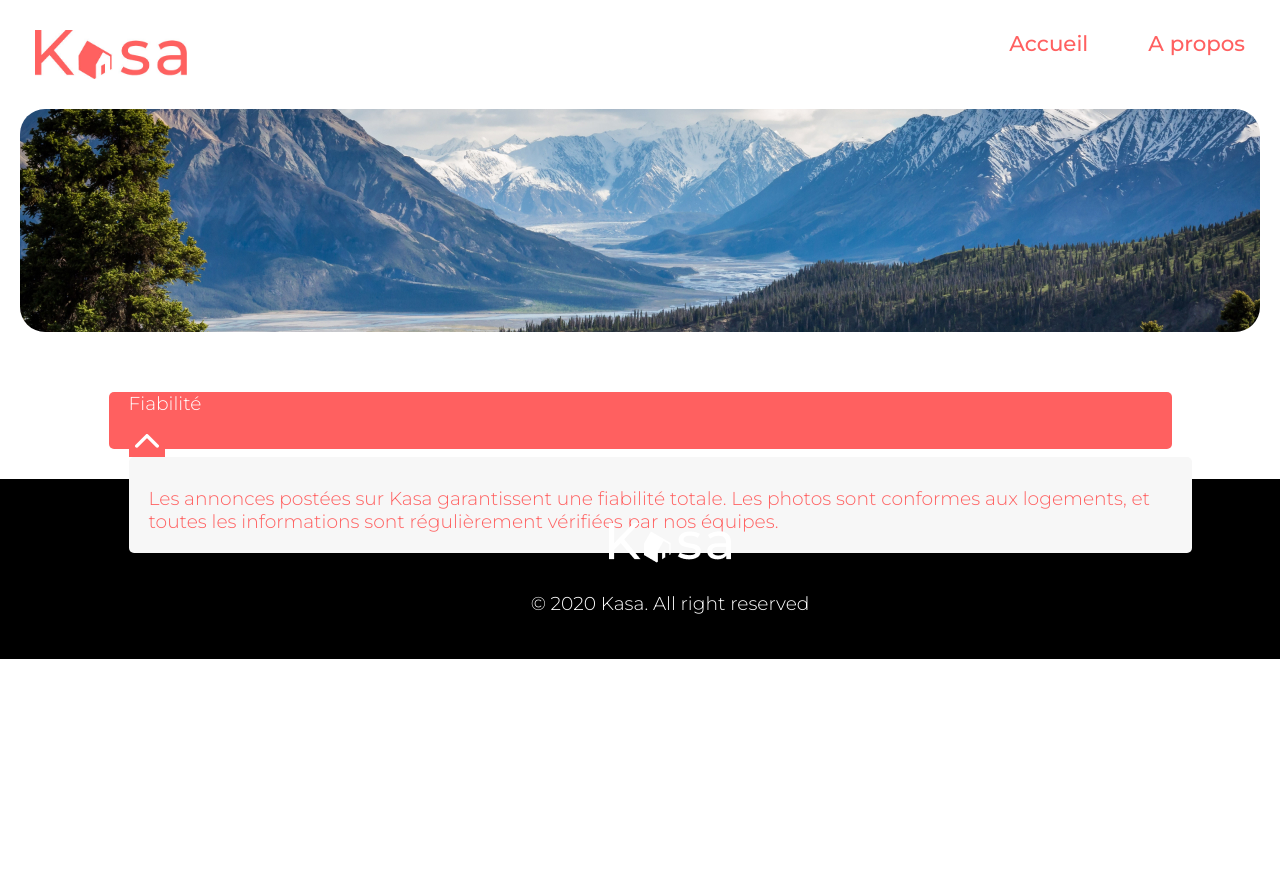
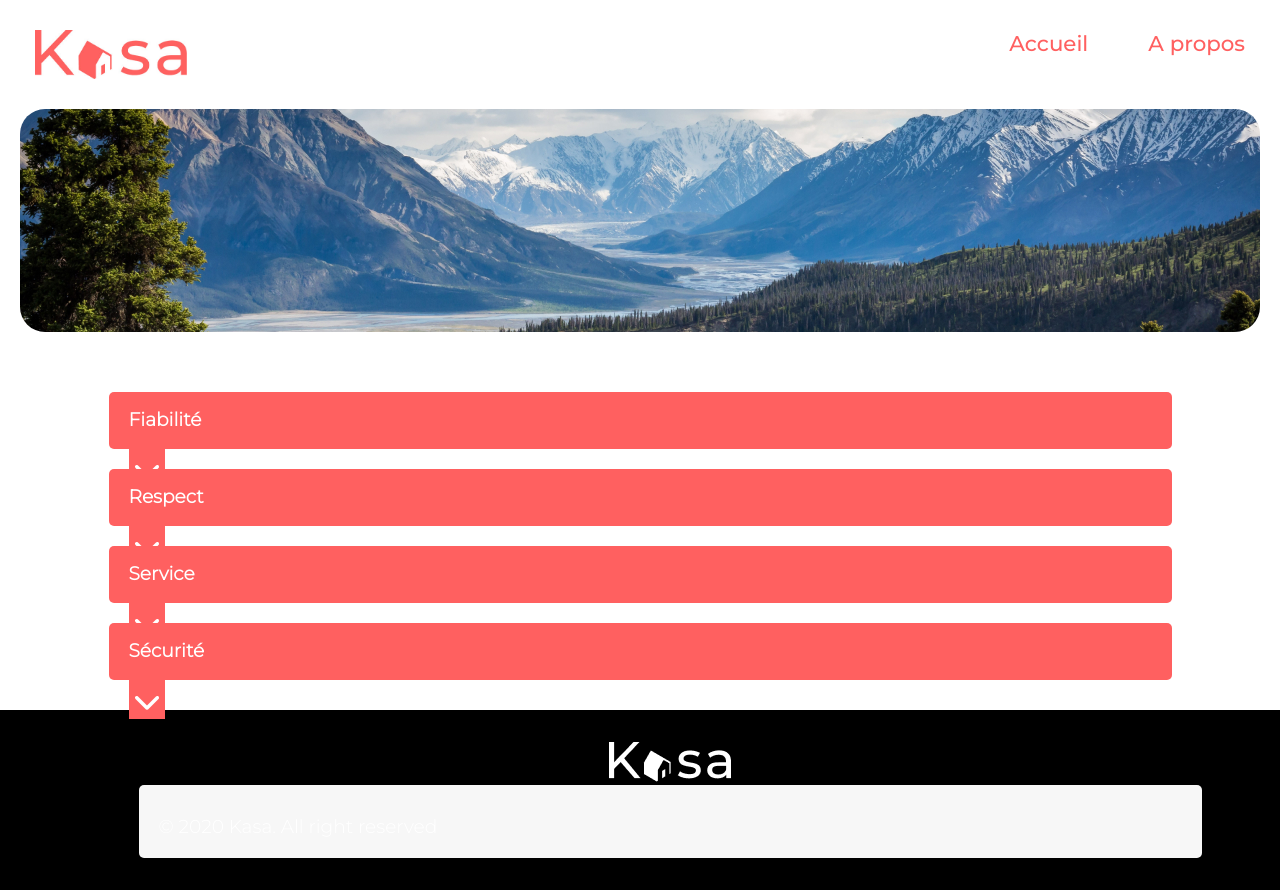
Before and after one commit to EmmaBroudic/projet6, a React (Create React App) app: page /a-propos in a window 1280 px wide. Shown: the top 890 px of the page. Before the commit the page ends 800 px from the top, so only its background shows below. Built offline with nearby package versions, Linux system fonts and the light colour scheme.

Commit message:
avancées sur la page à propos

```diff
--- a/src/components/Collapse/collapse.css
+++ b/src/components/Collapse/collapse.css
@@ -32,3 +32,17 @@
     padding-bottom: 10px;
     margin-top: 20px;
 }
+
+p {
+    font-family: MontserratLight;
+    font-size: 14pt;
+    color: #FF6060;
+    background-color: #F7F7F7;
+    width: 1023px;
+    height: auto;
+    border-radius: 5px;
+    padding-left: 20px;
+    padding-right: 20px;
+    padding-bottom: 20px;
+    padding-top: 30px;
+}
--- a/src/components/Collapse/collapse.jsx
+++ b/src/components/Collapse/collapse.jsx
@@ -1,41 +1,44 @@
 import React, { useState } from 'react';
+import { infos } from '../../data/infos/infos.jsx';
 import flechhaut from '../../images/fleche-haut.png';
 import flechbas from '../../images/fleche-bas.png';
-import Text from '../Text-collapse/text-collapse';
 import './collapse.css';
 
 function Collapse() {
-  // déclarer variable et fonction
-  const [buttonVisible, setButtonVisible] = useState(true);
 
-  // fonction pour changer visibilité button
-  const changeButton = () => {
-    setButtonVisible(!buttonVisible);
+  const [infosState, setInfosState] = useState(infos); // Utilisez l'état initial depuis "infos.jsx"
+
+  const toggleVisibility = (id) => {
+    setInfosState((prevState) =>
+      prevState.map((info) => {
+        if (info.id === id) {
+          return { ...info, visible: !info.visible }; // Inverse la visibilité de l'élément cliqué
+        }
+        return info;
+      })
+    );
   };
 
   return (
     <div className="collapse-container">
-        <div className="button-container">
-          <p className="titre-collapse">Fiabilité</p>
-          {buttonVisible ? (
-            <button className="buttonup" onClick={changeButton}>
+      {infosState.map((info) => (
+        <div className="button-container" key={info.id}>
+          <h2 className="titre-collapse">{info.title}</h2>
+          {info.visible ? (
+            <button className="buttonup" onClick={() => toggleVisibility(info.id)}>
               <img src={flechhaut} alt="flèche vers le haut" />
             </button>
           ) : (
-            <button className="buttondown" onClick={changeButton}>
+            <button className="buttondown" onClick={() => toggleVisibility(info.id)}>
               <img src={flechbas} alt="flèche vers le bas" />
             </button>
           )}
 
-          {buttonVisible && (
-          <Text>
-            <p>
-              Les annonces postées sur Kasa garantissent une fiabilité totale. Les photos sont conformes aux logements, et toutes les informations sont régulièrement vérifiées par nos équipes.
-            </p>
-          </Text>
+          {info.visible && (
+            <p>{info.text}</p>
           )}
         </div>
-
+      ))}
     </div>
   );
 }
--- /dev/null
+++ b/src/data/infos/infos.jsx
@@ -0,0 +1,26 @@
+export const infos = [
+    {
+        "id": "1",
+        "title": "Fiabilité",
+        "text": "Les annonces postées sur Kasa garantissent une fiabilité totale. Les photos sont conformes aux logements, et toutes les informations sont régulièrement vérifiées par nos équipes.",
+        visible: false
+    },
+    {
+        "id": "2",
+        "title": "Respect",
+        "text": "La bienveillance fait partie des valeurs fondatrices de Kasa. Tout comportement discriminatoire ou de perturbation du voisinage entraînera une exclusion de notre plateforme.",
+        visible: false
+    },
+    {
+        "id": "3",
+        "title": "Service",
+        "text": "Nos équipes se tiennent à votre disposition pour vous fournir une expérience parfaite. N'hésitez pas à nous contacter si vous avez la moindre question.",
+        visible: false
+    },
+    {
+        "id": "4",
+        "title": "Sécurité",
+        "text": "La sécurité est la priorité de Kasa. Aussi bien pour nos hôtes que pour les voyageurs, chaque logement correspond aux critères de sécurité établis par nos services. En laissant une note aussi bien à l'hôte qu'au locataire, cela permet à nos équipes de vérifier que les standards sont bien respectés. Nous organisons également des ateliers sur la sécurité domestique pour nos hôtes.",
+        visible: false
+    }
+]
```
